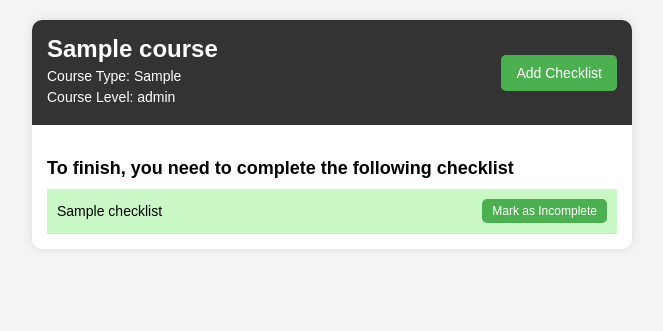
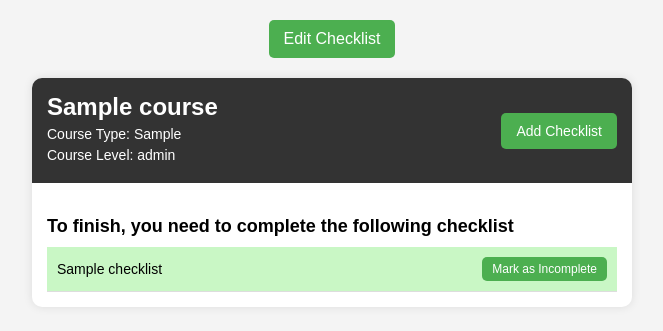
Before and after one commit to SunnyAryaIITM/project-checklist, a Flask app: a page that uses templates/iitm-courses/diploma-course.html in a window 1280 px wide. Shown: the part 54-385 px from the top of the page, without its empty margins (308-971 px from the left). Run offline with Flask 3, Linux system fonts and the light colour scheme; the visitor is signed in with stand-in values (Sample User, id 1); tables that the repository leaves empty hold one stand-in row (values such as "Sample post").

Commit message:
Updated code for authentication and crud on checklist

```diff
--- a/app.py
+++ b/app.py
@@ -1,4 +1,4 @@
-from flask import Flask, flash, redirect, render_template, request, session, url_for
+from flask import Flask, flash, jsonify, redirect, render_template, request, session, url_for
 from flask_sqlalchemy import SQLAlchemy
 from flask_cors import CORS
 
@@ -269,6 +269,35 @@ def yt_project():
     flash('We are under development. Please try to open IITM Courses for now.', 'warning')
     return redirect(url_for('index'))
 
+@app.route('/delete_checklists', methods=['POST'])
+def delete_checklists():
+    try:
+        data = request.get_json()
+        checklist_ids = data.get('checklistIds', [])
+
+        # Perform deletion logic here based on the checklist IDs
+        for checklist_id in checklist_ids:
+            checklist = Checklist.query.get(checklist_id)
+            if checklist:
+                db.session.delete(checklist)
+
+        db.session.commit()
+        flash('Checklists deleted successfully', 'success')
+        return jsonify({"success": True})
+    except Exception as e:
+        return jsonify({"success": False, "error": str(e)})
+
+@app.route('/rename_checklist/<int:checklist_id>', methods=['POST'])
+def rename_checklist(checklist_id):
+    checklist = Checklist.query.get(checklist_id)
+    if checklist:
+        new_name = request.json.get('new_name')
+        checklist.name = new_name
+        db.session.commit()
+        flash('Checklist renamed successfully', 'success')
+        return jsonify(success=True)
+    else:
+        return jsonify(success=False, error='Checklist not found'), 404
 
 # CORS(app)
 if __name__ == '__main__':
--- a/static/script.js
+++ b/static/script.js
@@ -76,41 +76,123 @@ window.onclick = function(event) {
 };
 
 function markCompleted(checklistId) {
-    // Use AJAX to send a request to mark the checklist as completed
-    // Replace 'your_flask_app_url' with the actual URL of your Flask app
     fetch(`/mark_completed/${checklistId}`)
-        .then(response => response.json())
+        .then(response => {
+            if (!response.ok) {
+                throw new Error(`HTTP error! Status: ${response.status}`);
+            }
+            console.log(response);
+            window.location.reload()
+        })
+        .catch(error => {
+            console.error('Error:', error);
+        });
+}
+
+function markIncompleted(checklistId) {
+    fetch(`/mark_incompleted/${checklistId}`)
+        .then(response => {
+            if (!response.ok) {
+                throw new Error(`HTTP error! Status: ${response.status}`);
+            }
+            window.location.reload()
+        })
+        .catch(error => {
+            console.error('Error:', error);
+        });
+}
+
+// Open the Edit Checklist Form Modal
+function openEditChecklistForm() {
+    var modal = document.getElementById('editChecklistModal');
+    modal.style.display = 'block';
+}
+
+// Close the Edit Checklist Form Modal
+function closeEditChecklistForm() {
+    var modal = document.getElementById('editChecklistModal');
+    modal.style.display = 'none';
+}
+
+// Rename a checklist
+function renameChecklist(checklistId) {
+    // Implement renaming logic here
+    console.log('Rename checklist with ID:', checklistId);
+}
+
+// Delete selected checklists
+// Add this function to your existing JavaScript file
+
+function deleteSelectedChecklists() {
+    var checkboxes = document.querySelectorAll('input[name="checklists[]"]:checked');
+    var checklistIds = Array.from(checkboxes).map(checkbox => checkbox.value);
+
+    if (checklistIds.length === 0) {
+        alert('Please select at least one checklist to delete.');
+        return;
+    }
+
+    fetch('/delete_checklists', {
+        method: 'POST',
+        headers: {
+            'Content-Type': 'application/json',
+        },
+        body: JSON.stringify({ checklistIds: checklistIds }),
+    })
+        .then(response => {
+            if (!response.ok) {
+                throw new Error(`HTTP error! Status: ${response.status}`);
+            }
+            return response.json();
+        })
         .then(data => {
             if (data.success) {
-                alert(`Marked checklist as completed with ID: ${checklistId}`);
-                // You can also update the UI here if needed
+                // Optional: Display a success message or update UI
+                window.location.reload();
             } else {
-                alert('Failed to mark checklist as completed.');
+                console.error('Failed to delete checklists:', data.error);
             }
         })
         .catch(error => {
             console.error('Error:', error);
         });
-
-    window.location.reload();
 }
 
-function markIncomplete(checklistId) {
-    // Use AJAX to send a request to mark the checklist as completed
-    // Replace 'your_flask_app_url' with the actual URL of your Flask app
-    fetch(`/mark_incompleted/${checklistId}`)
+// Add these functions to your existing JavaScript file
+
+function renameChecklist(checklistId) {
+    // Hide the label and show the rename input field
+    document.getElementById(`renameContainer_${checklistId}`).style.display = 'flex';
+    document.querySelector(`label[for="checklist_${checklistId}"]`).style.display = 'none';
+}
+
+function confirmRename(checklistId) {
+    var newName = document.getElementById(`renameInput_${checklistId}`).value;
+
+    // Use fetch to send the updated name to the server
+    fetch(`/rename_checklist/${checklistId}`, {
+        method: 'POST',
+        headers: {
+            'Content-Type': 'application/json',
+        },
+        body: JSON.stringify({
+            new_name: newName,
+        }),
+    })
     .then(response => response.json())
     .then(data => {
         if (data.success) {
-                alert(`Marked checklist as incompleted with ID: ${checklistId}`);
-                // You can also update the UI here if needed
+            // Update the label and hide the rename input field
+            document.querySelector(`label[for="checklist_${checklistId}"]`).textContent = newName;
+            document.getElementById(`renameContainer_${checklistId}`).style.display = 'none';
+            document.querySelector(`label[for="checklist_${checklistId}"]`).style.display = 'flex';
         } else {
-                alert('Failed to mark checklist as incompleted.');
+            console.error('Failed to rename checklist:', data.error);
         }
     })
     .catch(error => {
         console.error('Error:', error);
     });
+}
 
-    window.location.reload();
-}
+// Other functions (renameChecklist, cancelRename) remain unchanged
--- a/static/styles.css
+++ b/static/styles.css
@@ -465,3 +465,154 @@ button:hover {
     background-color: #2196F3;
     color: #fff;
 }
+
+/* Add this to your existing CSS or in a <style> block in your HTML */
+
+/* Style for the Edit Checklist Form Modal */
+#editChecklistModal {
+    display: none;
+}
+
+#editChecklistModal .modal-content {
+    background-color: #fefefe;
+    margin: 18% auto;
+    padding: 20px;
+    border: 1px solid #888;
+    width: 80%;
+    max-width: 600px;
+}
+
+#editChecklistModal h3 {
+    text-align: center;
+}
+
+#editChecklistModal .edit-checklist-list {
+    list-style-type: none;
+    padding: 0;
+}
+
+#editChecklistModal li {
+    margin-bottom: 10px;
+}
+
+#editChecklistModal label {
+    margin-left: 5px;
+}
+
+#editChecklistModal button {
+    padding: 5px 10px;
+    background-color: #4CAF50;
+    color: #fff;
+    border: none;
+    border-radius: 5px;
+    cursor: pointer;
+    font-size: 12px;
+    margin-left: 5px;
+}
+
+#editChecklistModal button.delete-btn {
+    background-color: #f44336; /* Red for delete button */
+}
+
+#editChecklistModal button:hover {
+    background-color: #45a049;
+}
+
+#editChecklistModal .close {
+    color: #aaa;
+    float: right;
+    font-size: 28px;
+    font-weight: bold;
+    cursor: pointer;
+}
+
+#editChecklistModal .close:hover,
+#editChecklistModal .close:focus {
+    color: black;
+    text-decoration: none;
+}
+
+/* Adjustments for mobile responsiveness */
+@media only screen and (max-width: 768px) {
+    #editChecklistModal .modal-content {
+        width: 90%;
+    }
+}
+
+/* Add this to your existing CSS or in a <style> block in your HTML */
+
+.checklist-item {
+    display: flex;
+    justify-content: space-between;
+    align-items: center;
+    margin-bottom: 10px; /* Add margin for spacing between checklist items */
+}
+
+.action-buttons {
+    display: flex;
+}
+
+.action-buttons button {
+    margin-left: 5px; /* Add spacing between action buttons */
+}
+
+.rename-container {
+    display: flex;
+    align-items: center;
+    margin-top: 10px;
+}
+
+.rename-container input {
+    margin-right: 10px;
+}
+
+.rename-container button {
+    background-color: #4CAF50;
+    color: #fff;
+    border: none;
+    border-radius: 5px;
+    cursor: pointer;
+    font-size: 12px;
+}
+
+/* Keep your existing styles for larger screens */
+
+/* Add media query for smaller screens */
+@media only screen and (max-width: 768px) {
+    .rename-container {
+        flex-direction: column;
+        align-items: flex-start;
+    }
+
+    .rename-container input {
+        margin-right: 0;
+        margin-bottom: 10px;
+    }
+}
+
+
+/* ... (Your existing styles) */
+
+/* Style for the Edit Checklist button */
+.edit-checklist {
+    text-align: center;
+    margin: 20px 0;
+}
+
+.edit-checklist button {
+    padding: 10px 15px;
+    background-color: #4CAF50;
+    color: #fff;
+    border: none;
+    border-radius: 5px;
+    cursor: pointer;
+    font-size: 16px;
+}
+
+/* Adjustments for mobile responsiveness */
+@media only screen and (max-width: 768px) {
+    .edit-checklist button {
+        font-size: 14px;
+        padding: 8px 12px;
+    }
+}
--- a/templates/iitm-courses/diploma-course.html
+++ b/templates/iitm-courses/diploma-course.html
@@ -3,6 +3,44 @@
 
 {% endblock header %}
 {% block container %}
+<div class="edit-checklist">
+    <button onclick="openEditChecklistForm()">Edit Checklist</button>
+</div>
+<div id="editChecklistModal" class="modal">
+    <div class="modal-content">
+        <span class="close" onclick="closeEditChecklistForm()">&times;</span>
+        <form id="editChecklistForm" onsubmit="return false;">
+            <h3>Edit Checklist</h3>
+            <!-- Checkboxes for each checklist item -->
+            <ul class="edit-checklist-list">
+                <!-- Update this part in your existing HTML file -->
+
+                {% for checklist in checklists %}
+                <li class="checklist-item">
+                    <div>
+                        <input type="checkbox" id="checklist_{{ checklist.id }}" name="checklists[]"
+                            value="{{ checklist.id }}">
+                        <label for="checklist_{{ checklist.id }}">{{ checklist.name }}</label>
+                    </div>
+                    <div class="action-buttons">
+                        <!-- <button onclick="markCompleted('{{ checklist.id }}')">Mark as Completed</button>
+                        <button onclick="markIncompleted('{{ checklist.id }}')">Mark as Incomplete</button> -->
+                        <button onclick="renameChecklist('{{ checklist.id }}')">Rename</button>
+                    </div>
+                    <div class="rename-container" id="renameContainer_{{ checklist.id }}" style="display: none;">
+                        <input type="text" id="renameInput_{{ checklist.id }}" value="{{ checklist.name }}">
+                        <button onclick="confirmRename('{{ checklist.id }}')">Confirm</button>
+                    </div>
+                </li>
+                {% endfor %}
+
+            </ul>
+            <button class="delete-btn" onclick="deleteSelectedChecklists()">Delete Selected</button>
+        </form>
+    </div>
+</div>
+
+
 <div class="course-container">
     <div class="course-header">
         <div class="course">
@@ -34,7 +72,7 @@
             <li class="{% if checklist.is_completed %}completed{% else %}incomplete{% endif %}">
                 {{ checklist.name }}
                 {% if checklist.is_completed %}
-                            <button onclick="markIncomplete('{{ checklist.id }}')">Mark as Incomplete</button>
+                <button onclick="markIncompleted('{{ checklist.id }}')">Mark as Incomplete</button>
                 {% else %}
                 <button onclick="markCompleted('{{ checklist.id }}')">Mark as Completed</button>
                 {% endif %}
```
Lines whose indentation alone changed are shown as unchanged.
